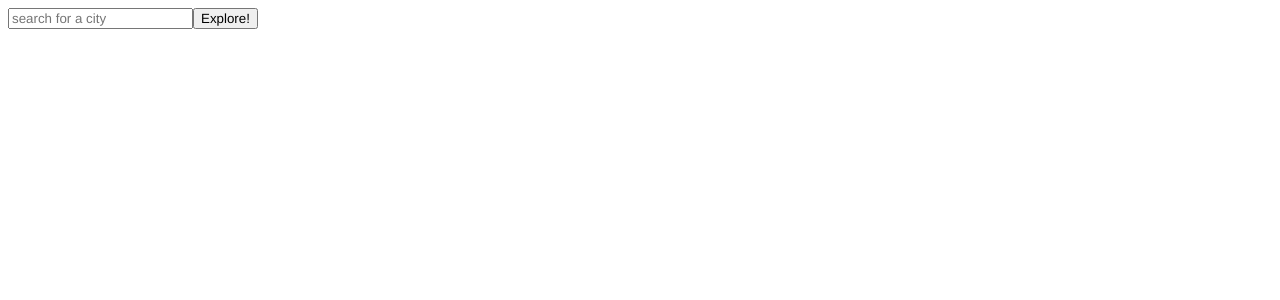
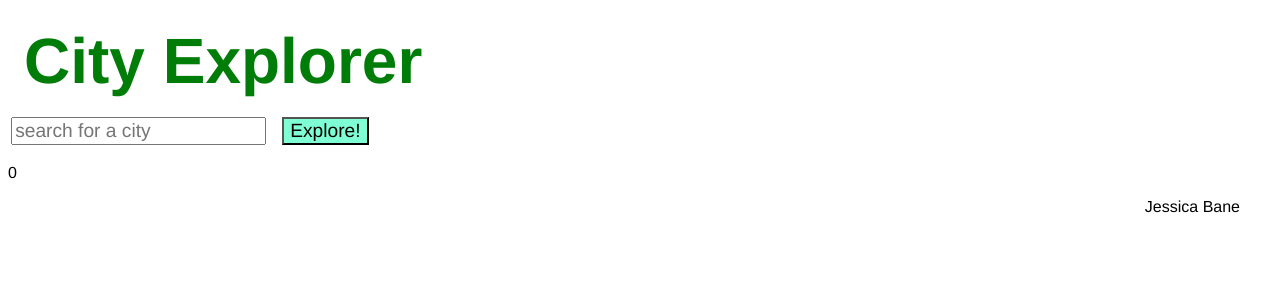
Before and after one commit to QualityMermaid/301-module-2-city-exploer, a React (Create React App) app: page / in a window 1280 px wide. Shown: the top 300 px of the page. Built offline with nearby package versions, Linux system fonts and the light colour scheme.

Commit message:
added css

```diff
--- a/src/App.css
+++ b/src/App.css
@@ -1,6 +1,21 @@
 *{
   box-sizing: border-box;
   font-family: 'Franklin Gothic Medium', 'Arial Narrow', Arial, sans-serif;
+}
+
+
+.form{
+  padding: .2rem;
+}
+
+.formInput{
+  font-size: 1.2rem;
+}
+
+.button{
+  margin-left: 1rem;
+  background-color: aquamarine;
+  font-size: 1.2rem;
 }
 
 .mapImg{
@@ -25,3 +40,7 @@
   display: grid;
   grid-column: auto auto;
 }
+
+#locationName{
+  text-align: center;
+}
--- a/src/App.js
+++ b/src/App.js
@@ -2,13 +2,15 @@ import { useState } from "react";
 import "./App.css";
 import Weather from "./Weather";
 import axios from "axios";
+import Header from "./Header/Header"
+import Footer from "./Footer/Footer"
 
 function App() {
     const [searchQuery, setSearchQuery] = useState("");
     const [location, setLocation] = useState({});
     const [map, setMap] = useState("");
     const [errorMessage, setErrorMessage] = useState("")
-    const [weather, setWether] = useState([])
+    const [weather, setWether] = useState("")
     const [cityName, setCityName] = useState("")
 
 
@@ -17,33 +19,35 @@ function App() {
     }
 
     async function getCityWeather({lat, lon}){
-        console.log("LAT HERE" + lat)
-        console.log(lon)
+        try{
             // const API = `http://localhost:8082/weather?lat=${lat}&lon=${lon}`
             const API = `https://three01-city-explorer-api.onrender.com/weather?lat=${lat}&lon=${lon}`
-            console.log(API)
+            setErrorMessage("")
             const res = await axios.get(API)
-            console.log(res)
             setWether(res.data)
+        }catch(error){
+            setErrorMessage(`${error}`)
+            setLocation({})
+            setMap("")
+            setWether("")
+        }
     }
 
     async function getLocation(event) {
-        setWether([])
+        setWether("")
+        setCityName(searchQuery)
+
         try {
             event.preventDefault()
             setErrorMessage("")
             const API = `https://eu1.locationiq.com/v1/search?key=${process.env.REACT_APP_API_KEY}&q=${searchQuery}&format=json`;
             const res = await axios.get(API);
             const newData = res.data[0]
-            console.log(newData)
             setLocation(newData);
             handleMap(newData);
-            // console.log(map)
             getCityWeather(newData)
-            setCityName(searchQuery)
+            // setCityName(searchQuery)
         } catch (error) {
-            // error.code = "STATUS"
-            console.log(error);
             setErrorMessage(`${error}`)
             setLocation({})
             setMap("")
@@ -54,27 +58,27 @@ function App() {
     function handleMap(data) {
         const API = `https://maps.locationiq.com/v3/staticmap?key=${process.env.REACT_APP_API_KEY}&center=${data.lat},${data.lon}&zoom=10`;
         setMap(API);
-        console.log("Setting map")
-        console.log(map)
     }
 
     return (
         <>
+        <Header/>
         <div className="App">
-            <form onSubmit={getLocation}>
-                <input type="text" placeholder="search for a city" name="input" onChange={handleSearch} />
-                <button type="submit">Explore!</button>
+            <form className="form" onSubmit={getLocation}>
+                <input className="formInput" type="text" placeholder="search for a city" name="input" onChange={handleSearch} />
+                <button className="button" type="submit">Explore!</button>
             </form>
         </div>
         <div className="searchInfo">
             {/* <p className="errorMessage">{errorMessage}</p> */}
-            {errorMessage && <p>{errorMessage}</p>}
-            {location && <p>{location.display_name}</p>}
+            {errorMessage && <p className="errorMessage">{errorMessage}</p>}
+            {location && <p id="locationName">{location.display_name}</p>}
             <div className="returnedData">
             {map && <img className="mapImg" src={map} alt="map" />}
-            {weather.length > 0 && <Weather weather={weather} city={cityName}/>}
+            {weather.length && <Weather className="weather" weather={weather} city={cityName}/>}
             </div>
         </div>
+        <Footer/>
         </>
     );
 }
--- /dev/null
+++ b/src/Footer/Footer.css
@@ -0,0 +1,5 @@
+footer{
+    text-align: right;
+    margin: auto;
+    padding-right: 2rem;
+}
--- /dev/null
+++ b/src/Footer/Footer.js
@@ -0,0 +1,11 @@
+import React from 'react'
+import "./Footer.css"
+
+
+export default function Footer() {
+  return (
+    <footer className='footer'>
+        <p>Jessica Bane</p>
+    </footer>
+  )
+}
--- /dev/null
+++ b/src/Header/Header.css
@@ -0,0 +1,10 @@
+header{
+    padding: .5rem;
+}
+
+
+h1{
+    font-size: 4rem;
+    margin: .5rem;
+    color: rgb(0, 125, 8);
+}
--- /dev/null
+++ b/src/Header/Header.js
@@ -0,0 +1,10 @@
+import React from 'react'
+import "./Header.css"
+
+export default function Header() {
+  return (
+    <header className='header'>
+        <h1>City Explorer</h1>
+    </header>
+  )
+}
--- a/src/Weather.js
+++ b/src/Weather.js
@@ -5,12 +5,15 @@ import './Weather.css'
 import React from 'react'
 
 export default function Weather({weather, city}) {
+
     const cityName = city.charAt(0).toUpperCase() + city.slice(1)
 
+
     try{
+        if(weather !== "Sorry no forecast weather found"){
             const forcastWeather = weather.map((day, key)=>{
                 const description = day.weather.description
-            console.log(day.weather.description)
+
 
                 return (
                     <div className='weatherData' key={day.datetime}>
@@ -28,13 +31,20 @@ export default function Weather({weather, city}) {
                     </div>
                 </div>
             )
-    }catch(error){
-        console.log(error)
+        } else {
             return(
-            <div>
-                <h3>{cityName}</h3>
+                <div className="weather-div">
+                    <h2>{cityName}</h2>
                     <p> Sorry there is no weather forecast for this location</p>
                 </div>
             )
         }
+    }catch(error){
+        return(
+            <div>
+                <p className='errorMessage'>{error}</p>
+            </div>
+        )
+
     }
+}
```
Lines whose indentation alone changed are shown as unchanged.
